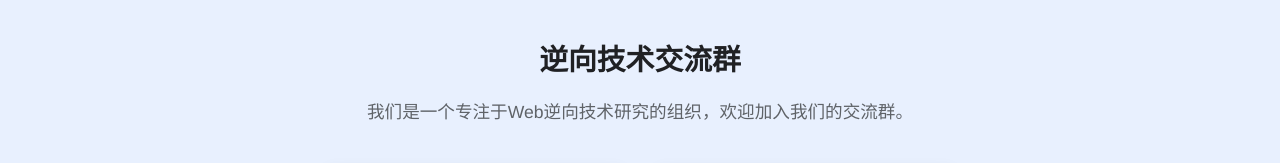
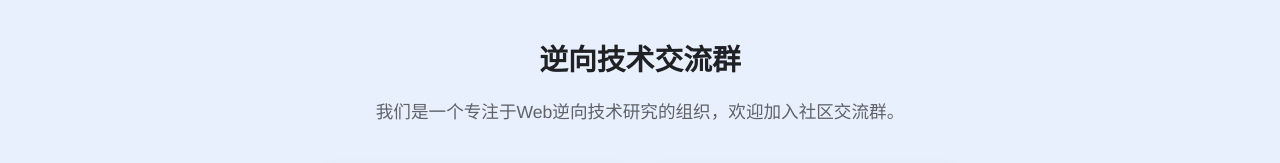
Before and after one commit to JSREI/page-redirect-goat, a plain HTML site: page index.html in a window 1280 px wide. Shown: the part 1091-1254 px from the top of the page. Drawn offline with Linux system fonts and the light colour scheme; no server answers.

Commit message:
docs: 将'欢迎加入我们的交流群'改为'欢迎加入社区交流群'

```diff
--- a/index.html
+++ b/index.html
@@ -70,7 +70,7 @@
             <div class="about-content">
                 <div class="about-text">
                     <h3>逆向技术交流群</h3>
-                    <p>我们是一个专注于Web逆向技术研究的组织，欢迎加入我们的交流群。</p>
+                    <p>我们是一个专注于Web逆向技术研究的组织，欢迎加入社区交流群。</p>
                 </div>
 
                 <div class="qr-codes">
```
